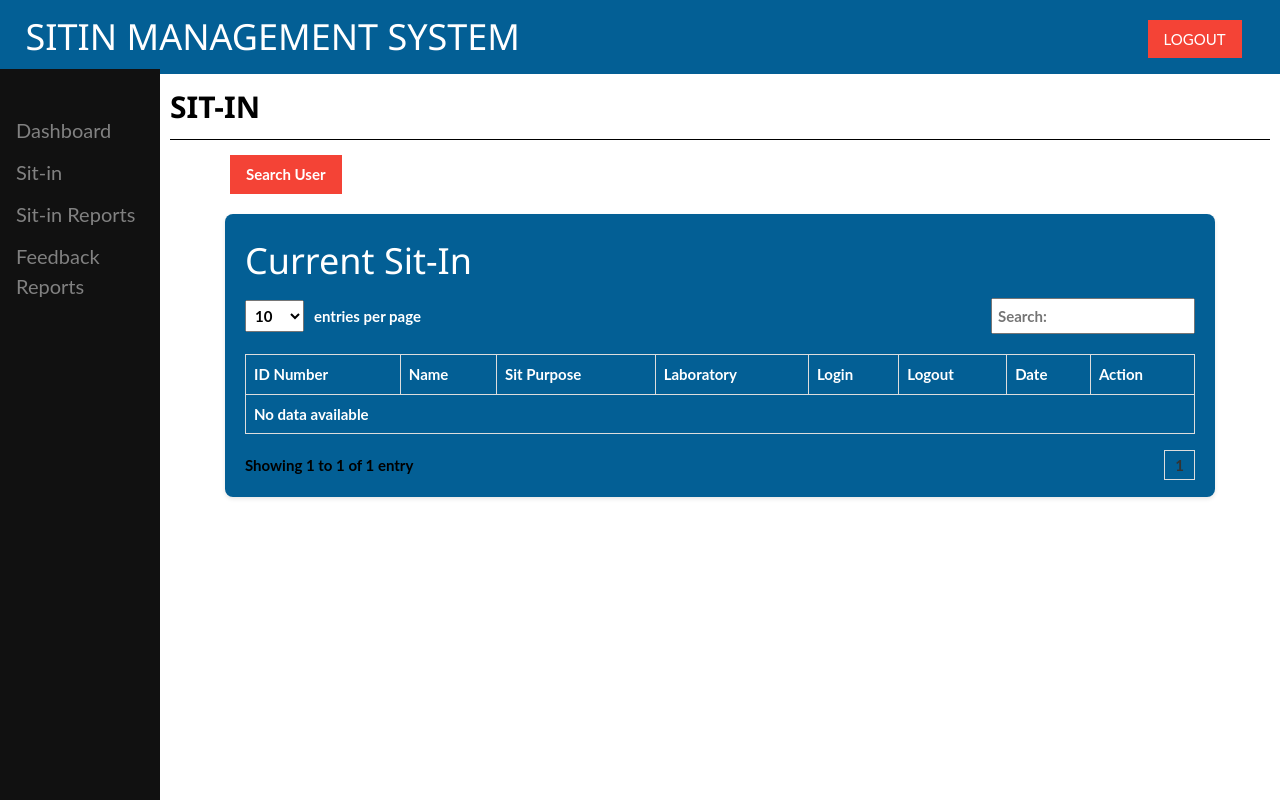
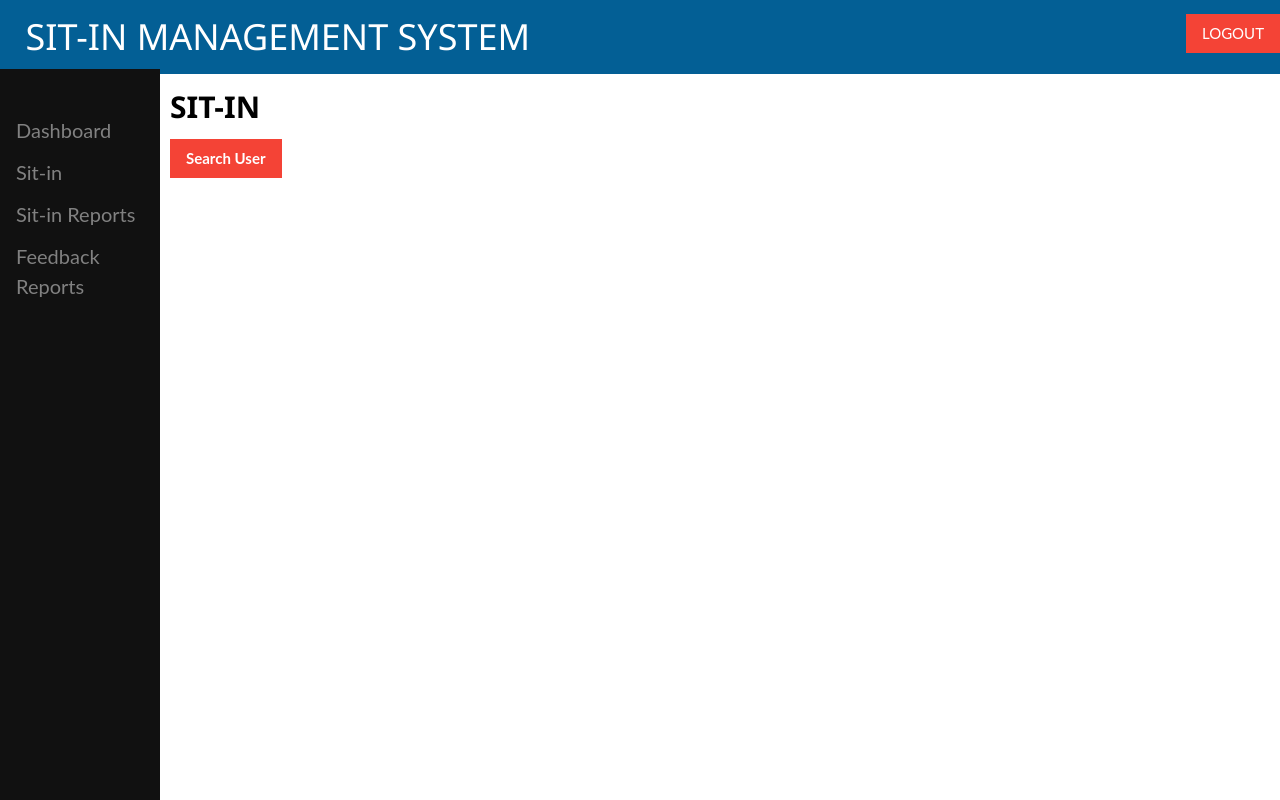
Before and after one commit to chrisnagurrea12/PHPFILE, a PHP site: page /Sit-in.php in a window 1280 px wide. Run offline with PHP 8.4, Linux system fonts and the light colour scheme.

Commit message:
1st
mao ni akong ge ilisan

```diff
--- a/Sit-in.php
+++ b/Sit-in.php
@@ -15,7 +15,11 @@ function sanitizeInput($data) {
 if (isset($_GET['search'])) {
     $searchTerm = sanitizeInput($_GET['search']);
 
-    $sql = "SELECT id, username, email FROM users WHERE username LIKE '%$searchTerm%' OR email LIKE '%$searchTerm%'";
+    $sql = "SELECT u.id, u.username, u.email, s.purpose, s.laboratory, s.session
+            FROM users u
+            LEFT JOIN sit_ins s ON u.id = s.user_id
+            WHERE u.username LIKE '%$searchTerm%' OR u.email LIKE '%$searchTerm%'";
+
     $result = $conn->query($sql);
 
     $users = [];
@@ -25,7 +29,6 @@ if (isset($_GET['search'])) {
         }
     }
 
-    // Return results as JSON
     header('Content-Type: application/json');
     echo json_encode($users);
     exit;
@@ -36,10 +39,8 @@ if (isset($_POST['sit_in_submit'])) {
     // Sanitize and validate form data
     $userId = sanitizeInput($_POST['user_id']);
     $sitInDetails = sanitizeInput($_POST['sit_in_details']);
-    // ... sanitize other form fields ...
 
-    // Insert sit-in data into database
-    $sql = "INSERT INTO sit_ins (user_id, details, ...) VALUES ('$userId', '$sitInDetails', ...)";
+    $sql = "INSERT INTO sit_ins (user_id, details) VALUES ('$userId', '$sitInDetails')";
     if ($conn->query($sql) === TRUE) {
         echo "<script>alert('Sit-in processed successfully!');</script>";
     } else {
@@ -59,20 +60,17 @@ $conn->close();
 <script src="https://ajax.googleapis.com/ajax/libs/jquery/3.5.1/jquery.min.js"></script>
 <style>
 body {font-family: "Lato", sans-serif;}
-
 .sidebar {
   height: 100%;
   margin-top:5.4%;
   width: 160px;
   position: fixed;
-  z-index: 1;
   top: 0;
   left: 0;
   background-color: #111;
   overflow-x: hidden;
   padding-top: 16px;
 }
-
 .sidebar a {
   padding: 6px 8px 6px 16px;
   text-decoration: none;
@@ -80,114 +78,33 @@ body {font-family: "Lato", sans-serif;}
   color: #818181;
   display: block;
 }
-
 .sidebar a:hover {
   color: #f1f1f1;
 }
-
 .modal {
-    display: none; /* Initially hidden */
+    display: none;
     position: fixed;
     top: 0;
     left: 0;
     width: 100%;
     height: 100%;
-    background-color: rgba(0, 0, 0, 0.5); /* Semi-transparent background */
+    background-color: rgba(0, 0, 0, 0.5);
     justify-content: center;
     align-items: center;
 }
-
-.content {
-    width: 90%;
-    margin: 20px auto;
-	align-items: center;
-    background-color: #035F95;
-    padding: 20px;
-    border-radius: 8px;
-    box-shadow: 0 2px 4px rgba(0, 0, 0, 0.1);
-}
-
-.content h1 {
-    margin-top: 0;
-}
-
-.controls {
-    display: flex;
-    align-items: center;
-    margin-bottom: 20px;
-}
-
-.controls select {
-    padding: 5px;
-    margin-right: 10px;
-}
-
-.controls input[type="text"] {
-    padding: 5px;
-    margin-left: auto;
-}
-
-table {
-    width: 100%;
-    border-collapse: collapse;
-}
-
-th, td {
-    border: 1px solid #ddd;
-    padding: 8px;
-    text-align: left;
-}
-
-th {
-    background-color: #f2f2f2;
-}
-
-.pagination {
-    display: flex;
-    justify-content: space-between;
-    margin-top: 20px;
-}
-
-.page-numbers a {
-    border: 1px solid #ddd;
-    padding: 5px 10px;
-    margin-left: 5px;
-    text-decoration: none;
-    color: #333;
-}
-
-.page-numbers a:hover {
-    background-color: #f0f0f0;
-}
-
-        .modal {
-            display: none; /* Hidden by default */
-            position: fixed; /* Stay in place */
-            z-index: 1; /* Sit on top */
-            left: 0;
-            top: 0;
-            width: 100%; /* Full width */
-            height: 100%; /* Full height */
-            overflow: auto; /* Enable scroll if needed */
-            background-color: rgb(0,0,0); /* Fallback color */
-            background-color: rgba(0,0,0,0.4); /* Black w/ opacity */
-        }
-
 .modal-content {
     background-color: #fefefe;
-            margin: 15% auto; /* 15% from the top and centered */
+    margin: 15% auto;
     padding: 20px;
     border: 1px solid #888;
-            width: 80%; /* Could be more or less, depending on screen size */
+    width: 50%;
 }
-
 .close {
     color: #aaa;
     float: right;
     font-size: 28px;
     font-weight: bold;
 }
-
 .close:hover,
 .close:focus {
     color: black;
@@ -195,28 +112,19 @@ th {
     cursor: pointer;
 }
 .main {
-  margin-left: 160px; /* Same as the width of the sidenav */
+  margin-left: 160px;
   padding: 0px 10px;
-}
-
-@media screen and (max-height: 450px) {
-  .sidebar {padding-top: 15px;}
-  .sidebar a {font-size: 18px;}
 }
 </style>
 </head>
 <body>
 
-
 <div class="w3-bar" style="background-color: #035F95;">
-    <h1 style="margin-left:2%; color: white;"> SITIN MANAGEMENT SYSTEM </h1>
+    <h1 style="margin-left:2%; color: white;"> SIT-IN MANAGEMENT SYSTEM </h1>
     <div class="w3-display-topright">
-		<button class="w3-red w3-button" style="font-size:100%; margin-top:15%" onclick="window.location.href='login.php'">LOGOUT</button>&nbsp;&nbsp;&nbsp;&nbsp;&nbsp;&nbsp;&nbsp;&nbsp;&nbsp;&nbsp;
+        <button class="w3-red w3-button" style="margin-top:15%" onclick="window.location.href='login.php'">LOGOUT</button>
     </div>
-
 </div>
-
-
 
 <div class="sidebar">
   <div style="margin-top:15%;">
@@ -227,21 +135,15 @@ th {
     </div>
 </div>
 
-
 <div class="main">
-
-	<div class="w3-bar" style="border-bottom-style: solid; border-width: 1px; margin-bottom:15px; ">
     <h2><b>SIT-IN<b></h2>
-		<div class="w3-display-topright" style="margin-top:7%; margin-right:5%">
-		</div>
-	</div>
+    <button id="openSearchModal" class="w3-button w3-red">Search User</button>
 
     <div id="searchModal" class="modal">
         <div class="modal-content">
             <span class="close" id="closeSearchModal">&times;</span>
             <h2>Search User</h2>
-        <input type="text" id="searchInput" style="padding:10px;"placeholder="Search by username or email"><br>
-		<br>
+            <input type="text" id="searchInput" style="padding:10px;" placeholder="Search by username or email">
             <button id="searchButton" class="w3-button w3-red">Search</button>
             <div id="searchResults"></div>
         </div>
@@ -253,51 +155,48 @@ th {
             <h2>Sit-in Form</h2>
             <form method="post">
                 <input type="hidden" name="user_id" id="sitInUserId">
-            <label for="user_id_display">ID:</label>
+                <label>ID:</label>
                 <input type="text" id="user_id_display" readonly><br>
-            <label for="username_display">Name:</label>
+                <label>Name:</label>
                 <input type="text" id="username_display" readonly><br>
-            <label for="sit_in_details">Details:</label><br>
+                <label>Details:</label><br>
                 <textarea name="sit_in_details" id="sit_in_details"></textarea><br>
                 <input type="submit" name="sit_in_submit" value="Submit">
             </form>
         </div>
     </div>
-
-<button id="openSearchModal" style="margin-left:60px;" class="w3-button w3-red">Search User</button>
+</div>
 
 <script>
     $(document).ready(function () {
-        // Open search modal
         $("#openSearchModal").click(function () {
             $("#searchModal").show();
         });
 
-        // Close search modal
-        $("#closeSearchModal").click(function () {
-            $("#searchModal").hide();
+        $(".close").click(function () {
+            $(".modal").hide();
         });
 
-        // Close sit-in modal
-        $("#closeSitInModal").click(function () {
-            $("#sitInModal").hide();
-        });
-
-        // Search functionality
         $("#searchButton").click(function () {
             var searchTerm = $("#searchInput").val();
-            $.get("your_script_name.php?search=" + searchTerm, function (data) {
-                var resultsHtml = "<ul>";
+            $.get("sit-in.php?search=" + searchTerm, function (data) {
+                var resultsHtml = "<table border='1' width='100%'><tr><th>ID</th><th>Name</th><th>Purpose</th><th>Laboratory</th><th>Session</th><th>Action</th></tr>";
                 $.each(data, function (index, user) {
-                    resultsHtml += "<li><a href='#' class='user-link' data-id='" + user.id + "' data-username='" + user.username + "'>" + user.username + " (" + user.email + ")</a></li>";
+                    resultsHtml += "<tr>" +
+                        "<td>" + user.id + "</td>" +
+                        "<td>" + user.username + "</td>" +
+                        "<td>" + (user.purpose || 'N/A') + "</td>" +
+                        "<td>" + (user.laboratory || 'N/A') + "</td>" +
+                        "<td>" + (user.session || 'N/A') + "</td>" +
+                        "<td><button class='select-user' data-id='" + user.id + "' data-username='" + user.username + "'>Select</button></td>" +
+                        "</tr>";
                 });
-                resultsHtml += "</ul>";
+                resultsHtml += "</table>";
                 $("#searchResults").html(resultsHtml);
             }, "json");
         });
 
-        // Open sit-in modal and populate user ID and Name
-        $(document).on("click", ".user-link", function () {
+        $(document).on("click", ".select-user", function () {
             var userId = $(this).data("id");
             var username = $(this).data("username");
             $("#sitInUserId").val(userId);
@@ -309,52 +208,5 @@ th {
     });
 </script>
 
-
-	        <div class="content">
-            <h1 style="color:white;">Current Sit-In</h1>
-            <div class="controls">
-                <select>
-                    <option>10</option>
-                    <option>25</option>
-                    <option>50</option>
-                    <option>100</option>
-                </select>
-                <span style="color:white;">entries per page</span>
-                <input type="text" placeholder="Search:">
-            </div>
-            <table>
-                <thead>
-                    <tr>
-                        <th style="background-color: #035F95; color:white;">ID Number</th>
-                        <th style="background-color: #035F95; color:white;">Name</th>
-                        <th style="background-color: #035F95; color:white;">Sit Purpose</th>
-                        <th style="background-color: #035F95; color:white;">Laboratory</th>
-                        <th style="background-color: #035F95; color:white;">Login</th>
-                        <th style="background-color: #035F95; color:white;">Logout</th>
-                        <th style="background-color: #035F95; color:white;">Date</th>
-                        <th style="background-color: #035F95; color:white;">Action</th>
-                    </tr>
-                </thead>
-                <tbody>
-                    <tr>
-                        <td colspan="8"  style="color:white;">No data available</td>
-                    </tr>
-                </tbody>
-            </table>
-            <div class="pagination">
-                <span>Showing 1 to 1 of 1 entry</span>
-                <div class="page-numbers">
-                    <a href="#">1</a>
-                </div>
-            </div>
-        </div>
-    </div>
-</div>
-
-
-
-
-</div>
-
 </body>
 </html>
```
Lines whose indentation alone changed are shown as unchanged.
